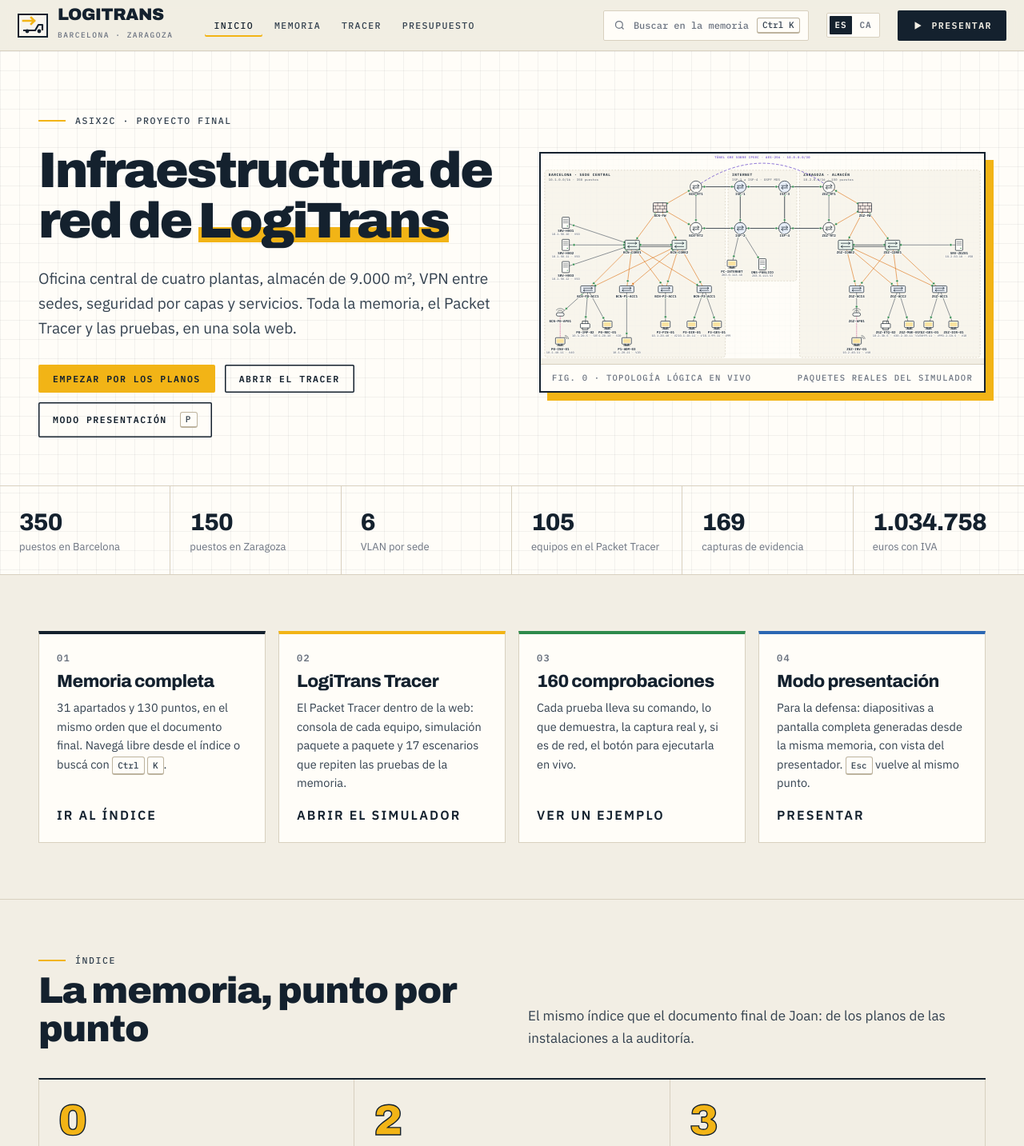
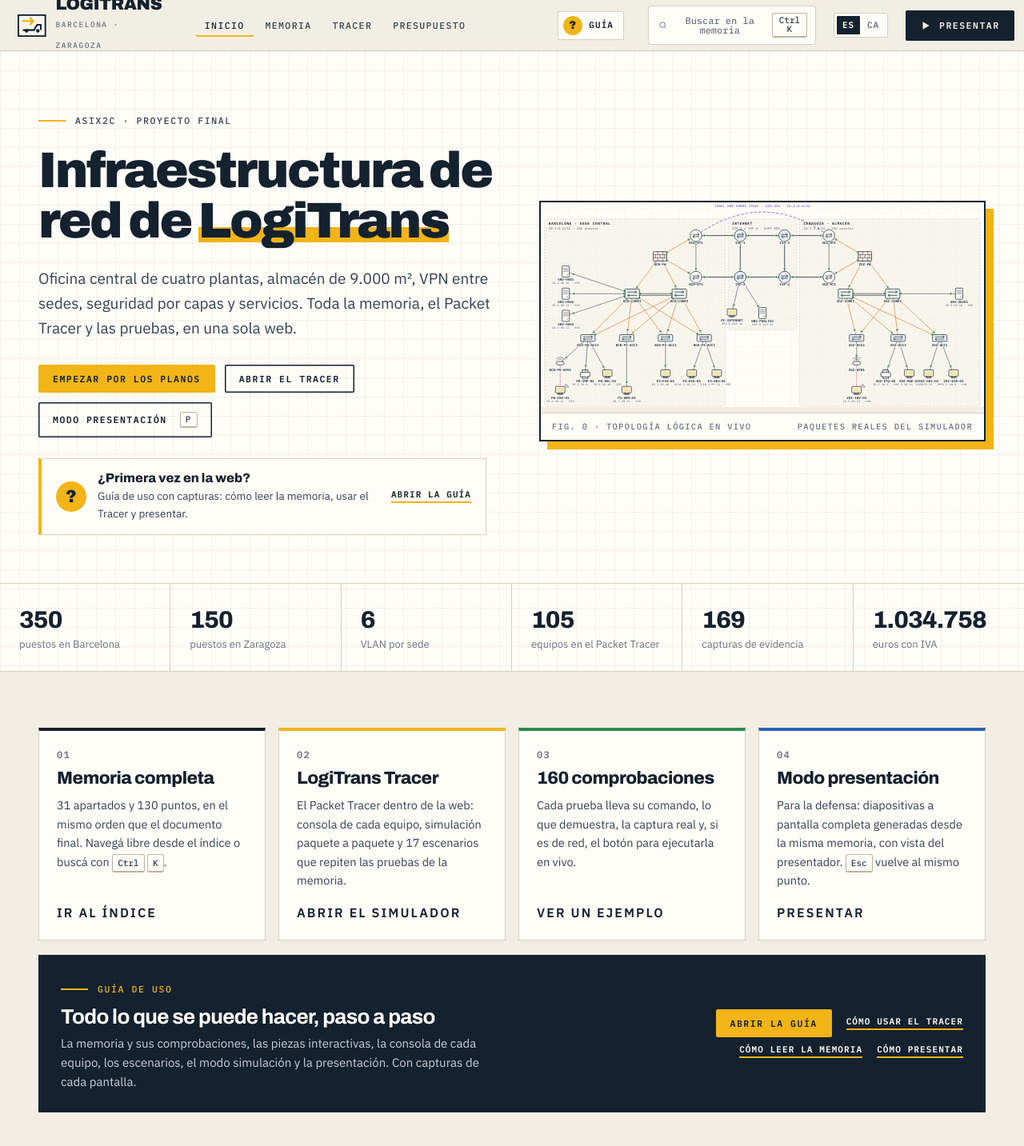
Before and after one commit to galolepore-gif/logitrans, a plain HTML site: page index.html in a window 1280 px wide. Shown: the top 1433 px of the page at 80% size. Drawn offline with Linux system fonts and the light colour scheme.

Commit message:
Guía de uso a la vista: botón «Guía» contextual en la barra, acceso en la portada y en el Tracer
Co-Authored-By: Claude Opus 5.5 <noreply@anthropic.com>
Claude-Session: https://claude.ai/code/session_01A6EGmUaKm8triG23YmoPEJ

```diff
--- a/css/app.css
+++ b/css/app.css
@@ -593,3 +593,23 @@ span.dot { width: auto; }
 @media (max-width: 700px) { .gt-row { grid-template-columns: 200px minmax(0, 1fr); } }
 .gt-axis .gt-t span:last-child { transform: translateX(-100%); }
 .help-foot { display: flex; gap: 10px; flex-wrap: wrap; }
+
+/* Accesos a la guía de uso */
+.guide-btn { display: flex; align-items: center; gap: 8px; height: 36px; padding: 0 12px 0 6px; margin-right: 8px; background: var(--white); border: 1px solid var(--line); color: var(--ink); text-decoration: none; font: 600 11px/1 var(--mono); letter-spacing: .1em; text-transform: uppercase; }
+.guide-btn b { width: 24px; height: 24px; display: grid; place-items: center; background: var(--sun); color: var(--ink); font: 900 14px/1 var(--font-h); border-radius: 50%; }
+.guide-btn:hover { border-color: var(--ink); }
+.hero-guide { display: flex; align-items: center; gap: 14px; margin-top: 26px; padding: 14px 18px; max-width: 560px; background: var(--white); border: 1px solid var(--line); border-left: 4px solid var(--sun); color: var(--ink); text-decoration: none; transition: transform .2s var(--ease), box-shadow .2s; }
+.hero-guide:hover { transform: translateY(-2px); box-shadow: var(--shadow); }
+.hero-guide .q { flex: none; width: 38px; height: 38px; display: grid; place-items: center; background: var(--sun); font: 900 22px/1 var(--font-h); border-radius: 50%; }
+.hero-guide b { display: block; font: 800 16px/1.2 var(--font-h); }
+.hero-guide small { display: block; margin-top: 3px; font-size: 13.5px; color: var(--ink-2); }
+.hero-guide i { margin-left: auto; flex: none; font: normal 600 11px/1 var(--mono); letter-spacing: .1em; text-transform: uppercase; white-space: nowrap; border-bottom: 2px solid var(--sun); padding-bottom: 3px; }
+.guide-strip { display: grid; grid-template-columns: minmax(0, 1.4fr) minmax(0, 1fr); gap: 30px; align-items: center; margin-top: 18px; padding: 26px 28px; background: var(--ink); color: var(--white); }
+.guide-strip .kick { color: var(--sun); }
+.guide-strip h3 { font-size: 26px; margin: 12px 0 8px; color: var(--white); }
+.guide-strip p { margin: 0; color: #C9D1DA; font-size: 15px; max-width: 60ch; }
+.gs-links { display: flex; flex-wrap: wrap; gap: 10px 18px; align-items: center; justify-content: flex-end; }
+.gs-links a:not(.btn) { color: var(--white); font: 600 11px/1 var(--mono); letter-spacing: .1em; text-transform: uppercase; text-decoration: none; border-bottom: 2px solid var(--sun); padding-bottom: 3px; }
+.tr-guide { margin-left: 0; }
+@media (max-width: 1100px) { .guide-btn span { display: none; } .guide-btn { padding: 0 6px; } .guide-strip { grid-template-columns: 1fr; } .gs-links { justify-content: flex-start; } }
+@media (max-width: 560px) { .hero-guide i { display: none; } }
--- a/css/tracer.css
+++ b/css/tracer.css
@@ -250,3 +250,4 @@ body.pop-open { overflow: hidden; }
   .pop-map { overflow: auto; } .pop-map .tr-map { min-width: 800px; height: 100%; }
   .svc { grid-template-columns: 1fr; } .svc-n { flex-direction: row; flex-wrap: wrap; }
 }
+.tr-hint { flex: 1 1 260px; text-align: right; min-width: 0; }
--- a/index.html
+++ b/index.html
@@ -28,6 +28,7 @@
       <a href="#/presupuesto" data-nav="presupuesto">Presupuesto</a>
     </nav>
     <span class="sp"></span>
+    <a class="guide-btn" href="GUIA.html" target="_blank" title="Cómo usar la web"><b>?</b><span>Guía</span></a>
     <button class="search-btn" data-act="search" aria-label="Buscar"><svg width="15" height="15" viewBox="0 0 24 24" fill="none" stroke="currentColor" stroke-width="2"><circle cx="11" cy="11" r="7"/><path d="m20 20-4-4"/></svg><span>Buscar en la memoria</span><kbd>Ctrl K</kbd></button>
     <button class="lang-btn" data-act="lang" data-noi18n title="Canviar a català" aria-label="Canviar a català"><span class="on">ES</span><span>CA</span></button>
     <button class="btn present" data-act="present"><svg width="14" height="14" viewBox="0 0 24 24" fill="currentColor"><path d="M6 4v16l14-8z"/></svg><span>Presentar</span></button>
--- a/js/core/home.js
+++ b/js/core/home.js
@@ -14,7 +14,8 @@
       '<div class="hero-txt"><span class="kick">ASIX2C · Proyecto final</span>' +
       '<h1>Infraestructura de red de <em>LogiTrans</em></h1>' +
       '<p class="lead">Oficina central de cuatro plantas, almacén de 9.000 m², VPN entre sedes, seguridad por capas y servicios. Toda la memoria, el Packet Tracer y las pruebas, en una sola web.</p>' +
-      '<div class="hero-cta"><a class="btn sun" href="#/s/0">Empezar por los planos</a><a class="btn ghost" href="#/tracer">Abrir el Tracer</a><button class="btn ghost" data-act="present">Modo presentación <kbd>P</kbd></button></div></div>' +
+      '<div class="hero-cta"><a class="btn sun" href="#/s/0">Empezar por los planos</a><a class="btn ghost" href="#/tracer">Abrir el Tracer</a><button class="btn ghost" data-act="present">Modo presentación <kbd>P</kbd></button></div>' +
+      '<a class="hero-guide" href="GUIA.html" target="_blank"><span class="q">?</span><span><b>¿Primera vez en la web?</b><small>Guía de uso con capturas: cómo leer la memoria, usar el Tracer y presentar.</small></span><i>Abrir la guía</i></a></div>' +
       '<figure class="hero-fig"><div class="hero-map"></div><figcaption class="figcap"><span>FIG. 0 · Topología lógica en vivo</span><span>Paquetes reales del simulador</span></figcaption></figure>' +
       '</div>' +
       '<div class="facts">' + [[350, 'puestos en Barcelona'], [150, 'puestos en Zaragoza'], [6, 'VLAN por sede'], [105, 'equipos en el Packet Tracer'], [169, 'capturas de evidencia'], [1034758, 'euros con IVA']].map(function (f) { return '<div class="fact rv"><b data-n="' + f[0] + '">0</b><span>' + f[1] + '</span></div>'; }).join('') + '</div></section>';
@@ -25,7 +26,8 @@
       card('02', 'LogiTrans Tracer', 'El Packet Tracer dentro de la web: consola de cada equipo, simulación paquete a paquete y ' + LT.SCENARIOS.length + ' escenarios que repiten las pruebas de la memoria.', '#/tracer', 'Abrir el simulador') +
       card('03', nChk + ' comprobaciones', 'Cada prueba lleva su comando, lo que demuestra, la captura real y, si es de red, el botón para ejecutarla en vivo.', '#/s/3.C1', 'Ver un ejemplo') +
       card('04', 'Modo presentación', 'Para la defensa: diapositivas a pantalla completa generadas desde la misma memoria, con vista del presentador. <kbd>Esc</kbd> vuelve al mismo punto.', null, 'Presentar', 'present') +
-      '</div></section>';
+      '</div><div class="guide-strip rv"><div><span class="kick">Guía de uso</span><h3>Todo lo que se puede hacer, paso a paso</h3><p>La memoria y sus comprobaciones, las piezas interactivas, la consola de cada equipo, los escenarios, el modo simulación y la presentación. Con capturas de cada pantalla.</p></div>' +
+      '<div class="gs-links"><a class="btn sun" href="GUIA.html" target="_blank">Abrir la guía</a><a href="GUIA.html#tracer" target="_blank">Cómo usar el Tracer</a><a href="GUIA.html#memoria" target="_blank">Cómo leer la memoria</a><a href="GUIA.html#presentacion" target="_blank">Cómo presentar</a></div></div></section>';
 
     /* Capítulos */
     h += '<section class="home-sec"><div class="sec-head"><span class="kick">Índice</span><h2>La memoria, punto por punto</h2><p>El mismo índice que el documento final de Joan: de los planos de las instalaciones a la auditoría.</p></div><div class="chapters">';
--- a/js/main.js
+++ b/js/main.js
@@ -23,6 +23,7 @@
     app.classList.toggle('full', key === 'home' || key === 'tracer' || key === 'presupuesto');
     app.classList.toggle('is-tracer', key === 'tracer');
     LT.markToc(key);
+    var gb = LT.$('.guide-btn'); if (gb) gb.setAttribute('href', 'GUIA.html' + (key === 'tracer' ? '#tracer' : key === 'presupuesto' ? '#barra' : key === 'home' ? '' : '#memoria'));
     LT.$$('.top nav a').forEach(function (a) {
       var n = a.dataset.nav;
       a.classList.toggle('on', n === key || (n === 'memoria' && /^\d/.test(key)));
--- a/js/tracer/ui.js
+++ b/js/tracer/ui.js
@@ -475,6 +475,7 @@
       '<div class="seg" role="group" aria-label="Modo"><button data-m="rt" class="on">Tiempo real</button><button data-m="sim">Simulación</button></div>' +
       '<button class="btn sm ghost" data-a="pdu" title="Elegí origen y destino en el mapa">Añadir PDU</button>' +
       '<button class="btn sm ghost" data-a="reset">Reiniciar la red</button>' +
+      '<a class="btn sm ghost tr-guide" href="GUIA.html#tracer" target="_blank">¿Cómo se usa?</a>' +
       '<span class="tr-hint">Clic en un equipo para abrirlo · los escenarios repiten las pruebas de la memoria</span></div>' +
       '<div class="tr-main"><div class="tr-stage"><div class="tr-mapw"></div><div class="tr-pdus"><table class="t mini"><thead><tr><th>Fuego</th><th>Último estado</th><th>Origen</th><th>Destino</th><th>Tipo</th><th>TTL</th></tr></thead><tbody><tr class="empty"><td colspan="6">Sin PDU. Usá «Añadir PDU» y elegí dos equipos.</td></tr></tbody></table></div></div>' +
       '<aside class="tr-side"><nav class="tr-tabs"><button data-p="sc" class="on">Escenarios</button><button data-p="sim">Simulación</button><button data-p="dev">Equipos</button></nav><div class="tr-panel"></div></aside></div>' +
```
Also changed, not shown: GUIA.html (+2 -1 lines), js/i18n/ca.js (+12 -1 lines), assets/guia/01-inicio.jpg, assets/guia/02-apartado.jpg, assets/guia/03-comprobacion.jpg, assets/guia/04-widget.jpg, assets/guia/05-buscar.jpg, assets/guia/06-tracer.jpg, assets/guia/07-consola.jpg, assets/guia/08-escenario.jpg, assets/guia/09-simulacion.jpg.
